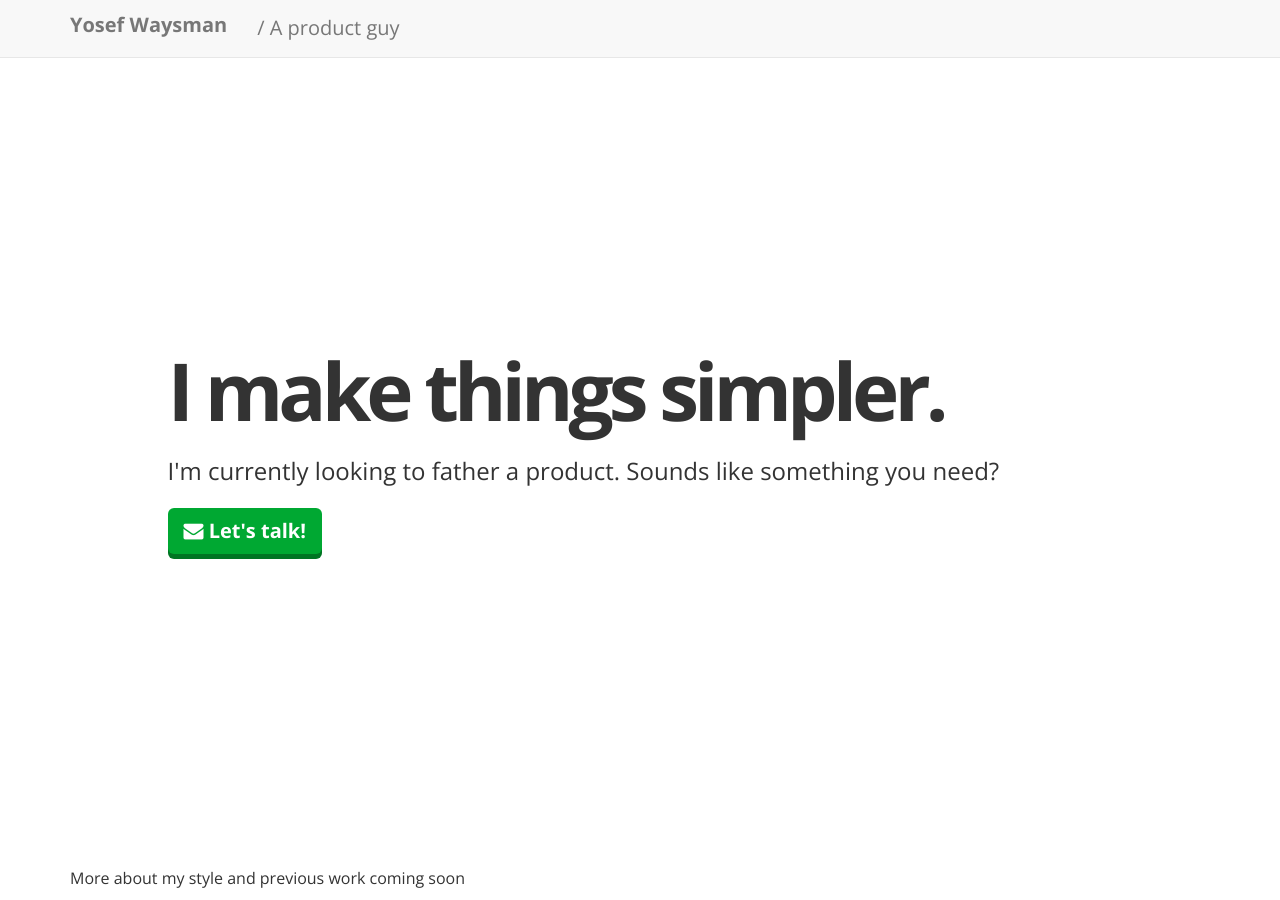
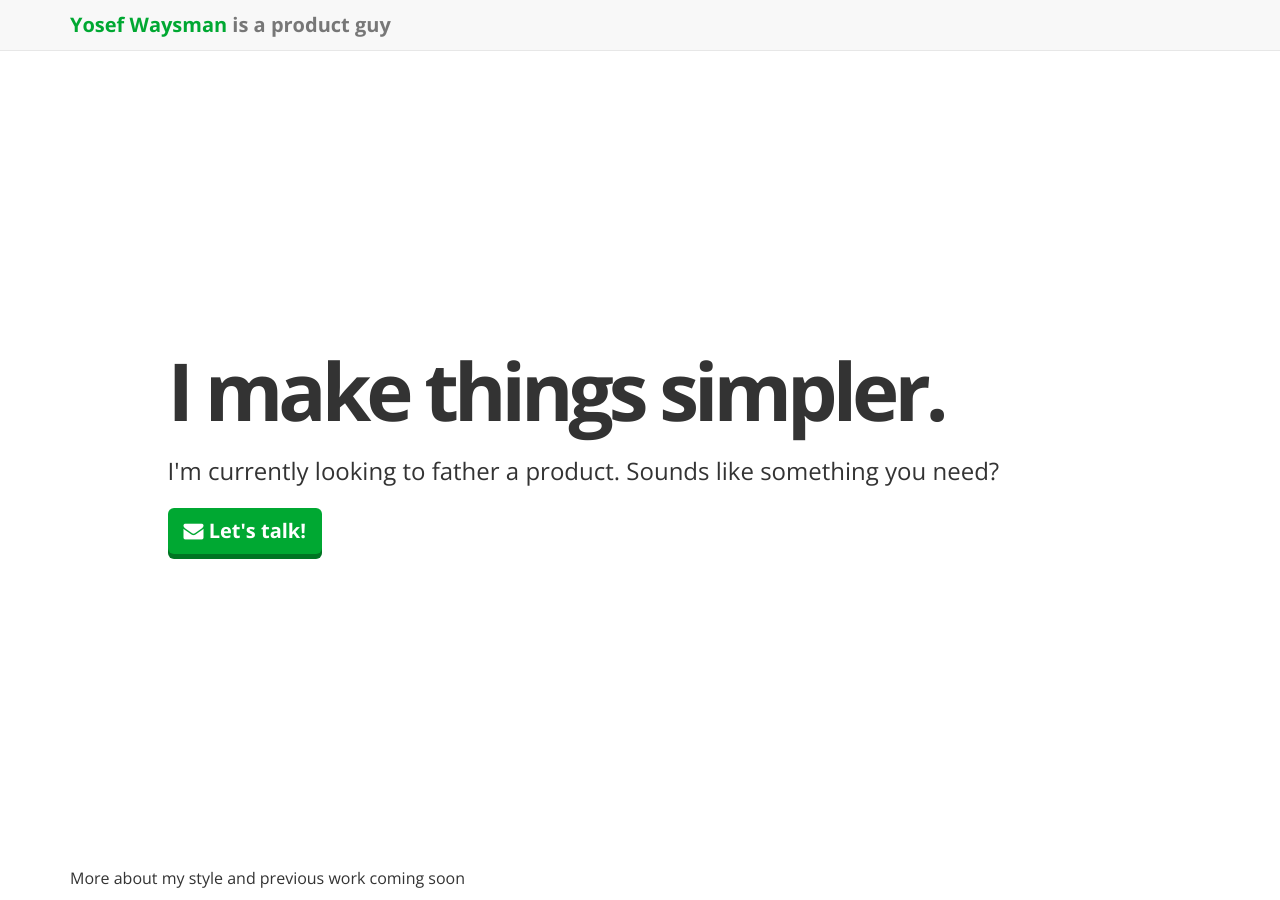
Before and after one commit to yosefw/yosefw.github.io, a Jekyll site: the page built from index.html, in a window 1280 px wide. Built offline with Jekyll 4.4.1, drawn with Linux system fonts in a browser that asks for light colours.

Commit message:
Changed tagline

```diff
--- a/_includes/header.html
+++ b/_includes/header.html
@@ -8,8 +8,9 @@
           <span class="icon-bar"></span>
           <span class="icon-bar"></span>
         </button>
-        <a class="navbar-brand" href="/">Yosef Waysman</a>
-        <p class="navbar-text">/ A product guy<p>
+        <div class="navbar-brand">
+          <a href="/">Yosef Waysman</a> is a product guy
+        </div>
       </div>
 
       <!-- Collect the nav links, forms, and other content for toggling -->
```
